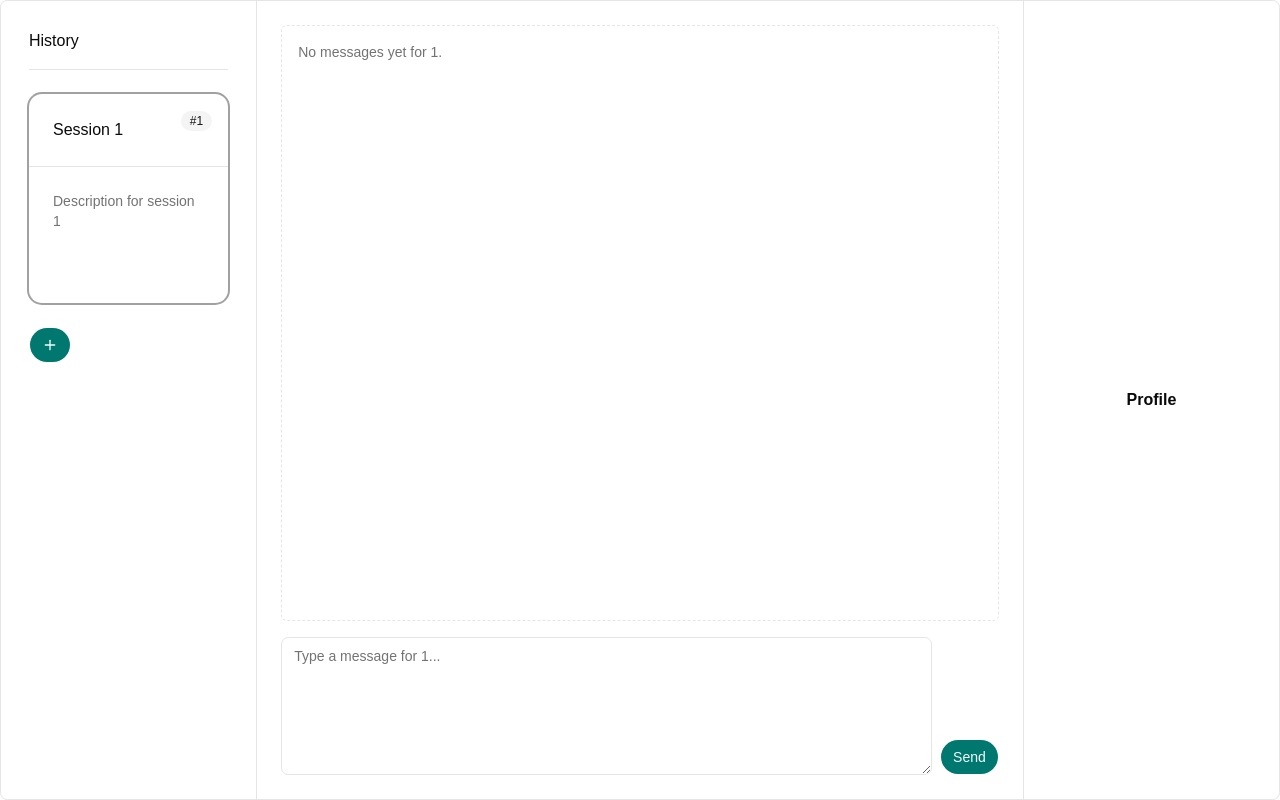
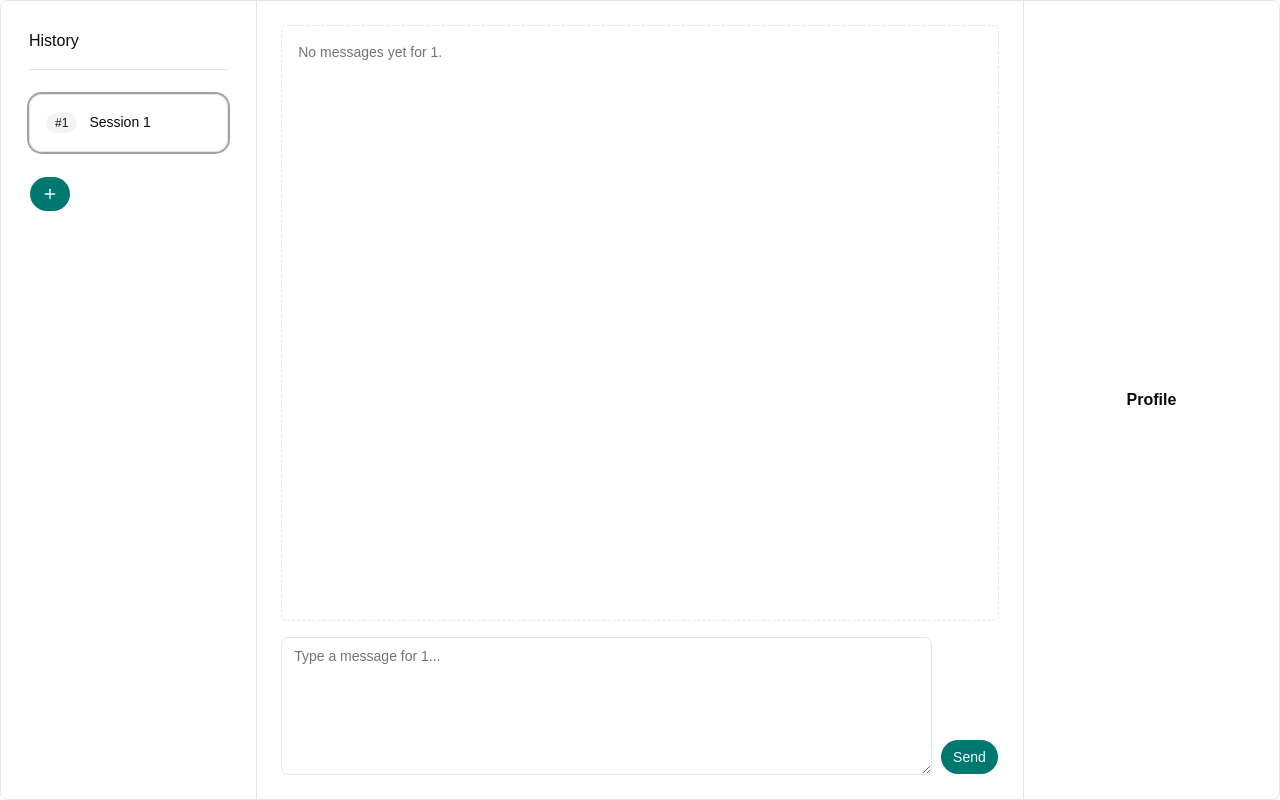
Before and after one commit to csabika98/ConvoVault, a React (Vite) app: page / in a window 1280 px wide. Both pictures are taken after a click on the button 50 px from the left and 136 px from the top of the page. Built offline with nearby package versions, Linux system fonts and the light colour scheme.

Commit message:
simplify session card

```diff
--- a/src/components/History/History.jsx
+++ b/src/components/History/History.jsx
@@ -12,7 +12,6 @@
 
     const newSessionId = addSession({
       title: `Session ${sessions.length + 1}`,
-      description: `Description for session ${sessions.length + 1}`,
     });
 
     onSessionSelect(newSessionId);
--- a/src/components/History/SessionCard.jsx
+++ b/src/components/History/SessionCard.jsx
@@ -1,22 +1,25 @@
-import { Card, CardContent, CardDescription, CardHeader, CardTitle } from "@/components/ui/card";
+import { Trash2 } from "lucide-react";
+import { Button } from "@/components/ui/button";
 import { Badge } from "@/components/ui/badge";
-import { Separator } from "@/components/ui/separator";
-import { Button } from "@/components/ui/button";
-import { Trash2 } from "lucide-react";
+import {
+  Item,
+  ItemContent,
+  ItemTitle,
+  ItemActions,
+} from "@/components/ui/item";
 
 function SessionCard({
-  title = "Card Title",
-  description = "This is the card description.",
+  title = "Session Title",
   counter = "1",
   sessionId,
   isActive = false,
   onSelect,
-  onDelete
+  onDelete,
 }) {
-
   return (
-    <Card
-      className={`relative group cursor-pointer transition-colors ${
+    <Item
+      variant="outline"
+      className={`group flex items-center gap-3 px-4 py-3 cursor-pointer transition-colors ${
         isActive ? "ring-2 ring-ring" : ""
       }`}
       onClick={() => onSelect(sessionId)}
@@ -29,32 +32,29 @@
         }
       }}
     >
-      {/* Top-right counter */}
-      <div className="absolute top-4 right-4 z-10">
-        <Badge variant="secondary" className="text-xs">#{counter}</Badge>
-      </div>
+      <Badge variant="secondary" className="shrink-0 text-xs">
+        #{counter}
+      </Badge>
 
-      <CardHeader>
-        <CardTitle>{title}</CardTitle>
-      </CardHeader>
+      <ItemContent className="min-w-0 flex-1 p-0">
+        <ItemTitle className="truncate">{title}</ItemTitle>
+      </ItemContent>
 
-      <Separator />
-
-      <CardContent className="pb-12 pt-0">
-        <CardDescription>{description}</CardDescription>
-      </CardContent>
-
-      {/* Bottom-right delete button - hidden until hover */}
+      <ItemActions className="shrink-0 opacity-0 transition-opacity group-hover:opacity-100">
         <Button
           variant="ghost"
           size="icon"
-        className="absolute bottom-4 right-4 h-8 w-8 rounded-full p-0 opacity-0 transition-opacity group-hover:opacity-100 hover:bg-destructive/10"
-        onClick={onDelete}
+          className="h-8 w-8 rounded-full p-0 hover:bg-destructive/10"
+          onClick={(e) => {
+            e.stopPropagation();
+            onDelete(sessionId);
+          }}
         >
           <Trash2 className="h-4 w-4" />
           <span className="sr-only">Delete</span>
         </Button>
-    </Card>
+      </ItemActions>
+    </Item>
   );
 }
 
--- /dev/null
+++ b/src/components/ui/item.jsx
@@ -0,0 +1,200 @@
+import * as React from "react"
+import { cva } from "class-variance-authority";
+import { Slot } from "radix-ui"
+
+import { cn } from "@/lib/utils"
+import { Separator } from "@/components/ui/separator"
+
+function ItemGroup({
+  className,
+  ...props
+}) {
+  return (
+    <div
+      role="list"
+      data-slot="item-group"
+      className={cn(
+        "group/item-group flex w-full flex-col gap-4 has-data-[size=sm]:gap-2.5 has-data-[size=xs]:gap-2",
+        className
+      )}
+      {...props} />
+  );
+}
+
+function ItemSeparator({
+  className,
+  ...props
+}) {
+  return (
+    <Separator
+      data-slot="item-separator"
+      orientation="horizontal"
+      className={cn("my-2", className)}
+      {...props} />
+  );
+}
+
+const itemVariants = cva(
+  "group/item flex w-full flex-wrap items-center rounded-2xl border text-sm transition-colors duration-100 outline-none focus-visible:border-ring focus-visible:ring-[3px] focus-visible:ring-ring/50 [a]:transition-colors [a]:hover:bg-muted",
+  {
+    variants: {
+      variant: {
+        default: "border-transparent",
+        outline: "border-border",
+        muted: "border-transparent bg-muted/50",
+      },
+      size: {
+        default: "gap-3.5 px-4 py-3.5",
+        sm: "gap-3.5 px-3.5 py-3",
+        xs: "gap-2.5 px-3 py-2.5 in-data-[slot=dropdown-menu-content]:p-0",
+      },
+    },
+    defaultVariants: {
+      variant: "default",
+      size: "default",
+    },
+  }
+)
+
+function Item({
+  className,
+  variant = "default",
+  size = "default",
+  asChild = false,
+  ...props
+}) {
+  const Comp = asChild ? Slot.Root : "div"
+  return (
+    <Comp
+      data-slot="item"
+      data-variant={variant}
+      data-size={size}
+      className={cn(itemVariants({ variant, size, className }))}
+      {...props} />
+  );
+}
+
+const itemMediaVariants = cva(
+  "flex shrink-0 items-center justify-center gap-2 group-has-data-[slot=item-description]/item:translate-y-0.5 group-has-data-[slot=item-description]/item:self-start [&_svg]:pointer-events-none",
+  {
+    variants: {
+      variant: {
+        default: "bg-transparent",
+        icon: "[&_svg:not([class*='size-'])]:size-4",
+        image:
+          "size-10 overflow-hidden rounded-lg group-data-[size=sm]/item:size-8 group-data-[size=xs]/item:size-6 group-data-[size=xs]/item:rounded-md [&_img]:size-full [&_img]:object-cover",
+      },
+    },
+    defaultVariants: {
+      variant: "default",
+    },
+  }
+)
+
+function ItemMedia({
+  className,
+  variant = "default",
+  ...props
+}) {
+  return (
+    <div
+      data-slot="item-media"
+      data-variant={variant}
+      className={cn(itemMediaVariants({ variant, className }))}
+      {...props} />
+  );
+}
+
+function ItemContent({
+  className,
+  ...props
+}) {
+  return (
+    <div
+      data-slot="item-content"
+      className={cn(
+        "flex flex-1 flex-col gap-1 group-data-[size=xs]/item:gap-0.5 [&+[data-slot=item-content]]:flex-none",
+        className
+      )}
+      {...props} />
+  );
+}
+
+function ItemTitle({
+  className,
+  ...props
+}) {
+  return (
+    <div
+      data-slot="item-title"
+      className={cn(
+        "line-clamp-1 flex w-fit items-center gap-2 text-sm leading-snug font-medium underline-offset-4",
+        className
+      )}
+      {...props} />
+  );
+}
+
+function ItemDescription({
+  className,
+  ...props
+}) {
+  return (
+    <p
+      data-slot="item-description"
+      className={cn(
+        "line-clamp-2 text-left text-sm font-normal text-muted-foreground [&>a]:underline [&>a]:underline-offset-4 [&>a:hover]:text-primary",
+        className
+      )}
+      {...props} />
+  );
+}
+
+function ItemActions({
+  className,
+  ...props
+}) {
+  return (
+    <div
+      data-slot="item-actions"
+      className={cn("flex items-center gap-2", className)}
+      {...props} />
+  );
+}
+
+function ItemHeader({
+  className,
+  ...props
+}) {
+  return (
+    <div
+      data-slot="item-header"
+      className={cn("flex basis-full items-center justify-between gap-2", className)}
+      {...props} />
+  );
+}
+
+function ItemFooter({
+  className,
+  ...props
+}) {
+  return (
+    <div
+      data-slot="item-footer"
+      className={cn("flex basis-full items-center justify-between gap-2", className)}
+      {...props} />
+  );
+}
+
+export {
+  Item,
+  ItemMedia,
+  ItemContent,
+  ItemActions,
+  ItemGroup,
+  ItemSeparator,
+  ItemTitle,
+  ItemDescription,
+  ItemHeader,
+  ItemFooter,
+}
```
Lines whose indentation alone changed are shown as unchanged.
